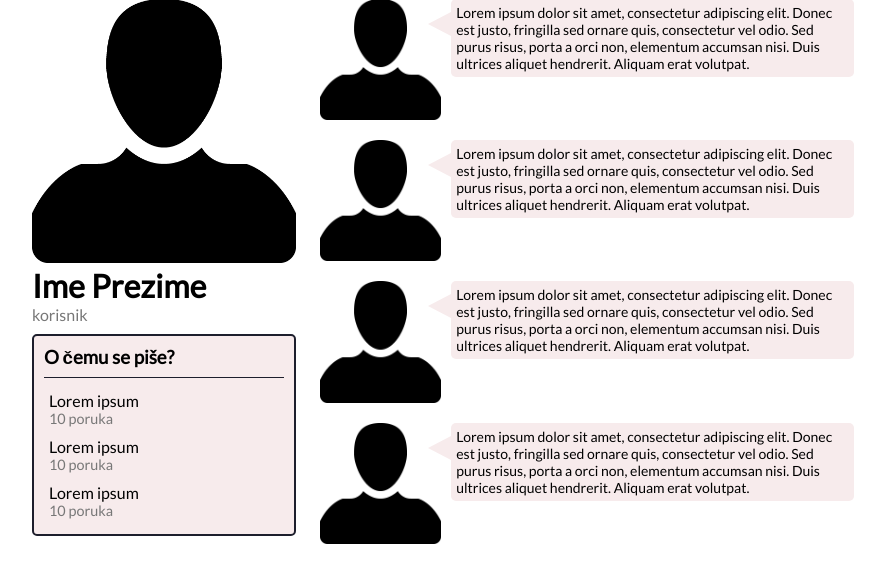
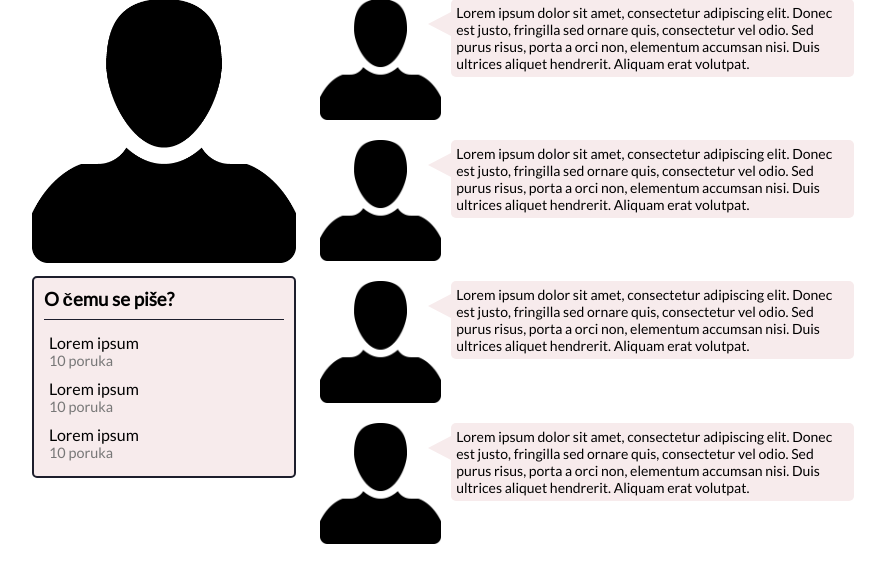
Before and after one commit to sanilmusic/wt-twitter, a PHP site: template app/Views/Pocetni/index.php in a window 1280 px wide. Shown: the part 87-651 px from the top of the page, without its empty margins (188-1073 px from the left). Run offline with PHP 8.4, Linux system fonts and the light colour scheme; the template is opened without the code that fills it, so the values that code supplies are empty.

Commit message:
Prikaži stvarno ime korisnika na početnoj strani

```diff
--- a/app/Views/Pocetni/index.php
+++ b/app/Views/Pocetni/index.php
@@ -53,8 +53,7 @@
             <div class="kolona kolona-2 strana">
                 <div class="prijavljeni-korisnik">
                     <img class="moja-slika" src="images/user.png" alt="Korisnik">
-                    <h1 class="ime-prezime">Ime Prezime</h1>
-                    <span class="korisnicko-ime">korisnik</span>
+                    <h1 class="ime-prezime"><?= e(korisnik()->dajPunoIme()) ?></h1>
                 </div>
                 <div class="trendovi">
                     <h3>O čemu se piše?</h3>
```
